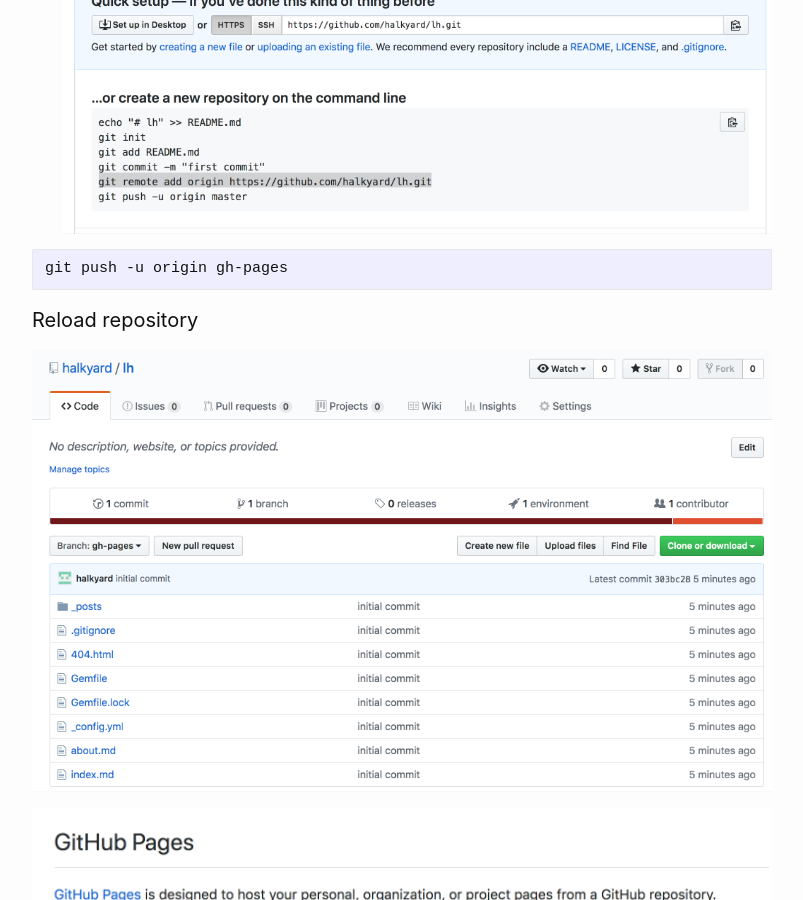
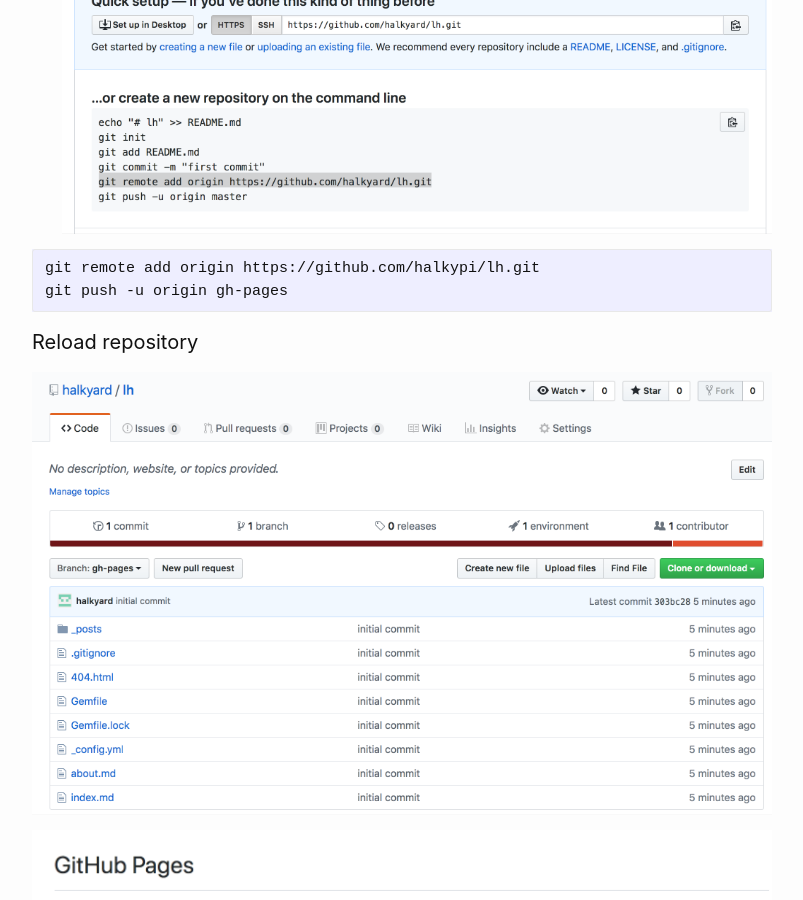
Before and after one commit to halkyard/lh, a Jekyll site: the page built from _posts/2019-03-24-welcome-legal-hackers.markdown, in a window 1280 px wide and 900 px high, scrolled down 2705 px. Shown: the whole window, without its empty margins (238-1041 px from the left). Built offline with Jekyll 4.4.1, drawn with Linux system fonts in a browser that asks for light colours.

Commit message:
Update 2019-03-24-welcome-legal-hackers.markdown

````diff
--- a/_posts/2019-03-24-welcome-legal-hackers.markdown
+++ b/_posts/2019-03-24-welcome-legal-hackers.markdown
@@ -77,6 +77,7 @@
 ![](/sh/assets/images/initial-commit.png?raw=true)
 
 ```
+git remote add origin https://github.com/halkypi/lh.git
 git push -u origin gh-pages
 ```
 #### Reload repository
````
